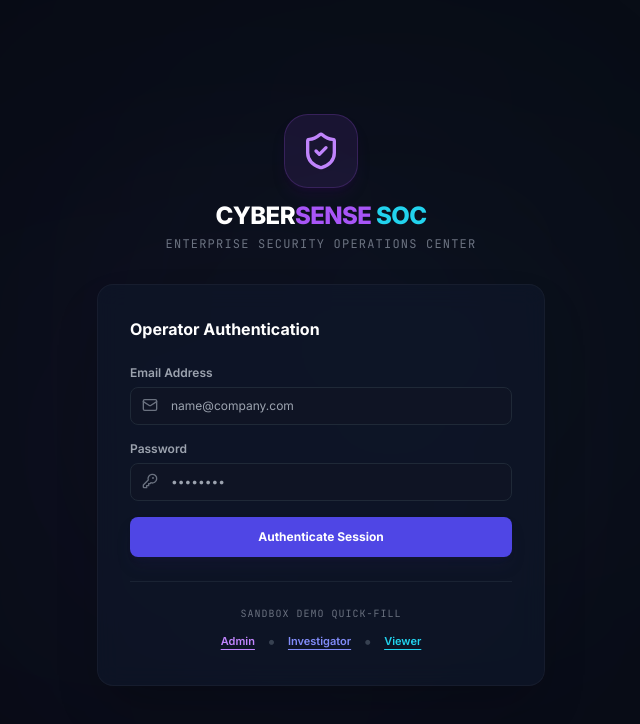
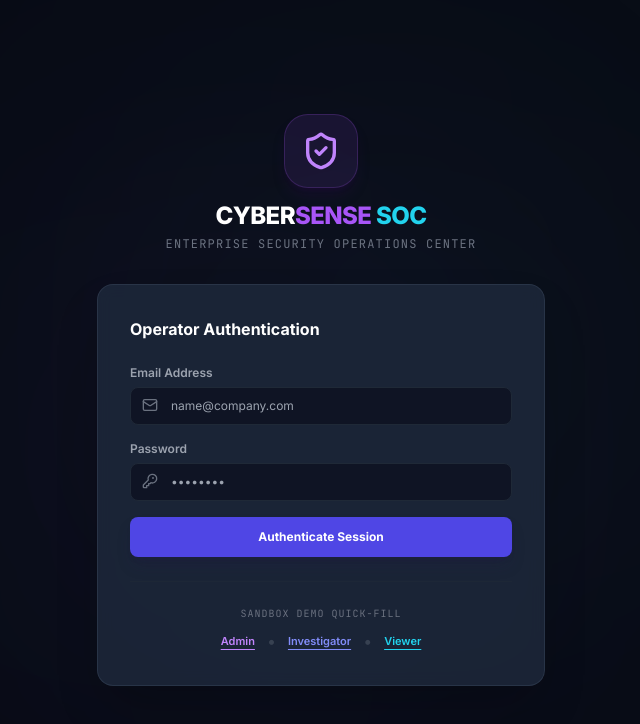
Before and after one commit to Amal0318/Finspark, a React (Vite) app in the folder frontend/: page /login in a window 1280 px wide. Shown: the top 724 px of the page, without its empty margins (319-959 px from the left). Built offline with nearby package versions, Linux system fonts and the light colour scheme.

Commit message:
Styling update: adjust layouts to use slate-900 (#0F172A) body background and blend sidebar container backgrounds

```diff
--- a/frontend/src/App.jsx
+++ b/frontend/src/App.jsx
@@ -16,7 +16,7 @@ const ProtectedRoute = ({ children }) => {
 
   if (loading) {
     return (
-      <div className="min-h-screen bg-[#090D16] flex items-center justify-center">
+      <div className="min-h-screen bg-[#0F172A] flex items-center justify-center">
         <div className="animate-spin rounded-full h-10 w-10 border-b-2 border-indigo-500"></div>
       </div>
     );
--- a/frontend/src/components/Navbar.jsx
+++ b/frontend/src/components/Navbar.jsx
@@ -18,7 +18,7 @@ const Navbar = ({ onRefresh, refreshing, notifications = [] }) => {
   };
 
   return (
-    <header className="h-16 border-b border-gray-850 bg-[#090D16]/95 backdrop-blur-md flex items-center justify-between px-6 z-20 shrink-0 select-none">
+    <header className="h-16 border-b border-slate-800/60 bg-[#0F172A]/95 backdrop-blur-md flex items-center justify-between px-6 z-20 shrink-0 select-none">
       {/* System Brand Header */}
       <div className="flex items-center space-x-2 text-[10px] font-mono text-gray-400">
         <ShieldCheck className="h-4 w-4 text-purple-500" />
--- a/frontend/src/components/Sidebar.jsx
+++ b/frontend/src/components/Sidebar.jsx
@@ -22,8 +22,8 @@ const Sidebar = () => {
   ];
 
   return (
-    <aside className="w-64 bg-[#070A14] border-r border-gray-800 flex flex-col h-full shrink-0 select-none">
-      <div className="h-16 flex items-center px-5 border-b border-gray-800 space-x-2">
+    <aside className="w-64 bg-[#0B0F19] border-r border-slate-800/60 flex flex-col h-full shrink-0 select-none">
+      <div className="h-16 flex items-center px-5 border-b border-slate-800/60 space-x-2">
         <ShieldCheck className="h-6 w-6 text-cyan-400 shrink-0" />
         <span className="font-extrabold text-[15px] tracking-wide text-white font-sans flex items-center gap-1.5 whitespace-nowrap">
           CYBER<span className="text-purple-500">SENSE</span> <span className="text-[9px] bg-purple-500/20 text-purple-400 border border-purple-500/30 px-1.5 py-0.5 rounded font-mono font-bold leading-none">SOC</span>
--- a/frontend/src/index.css
+++ b/frontend/src/index.css
@@ -4,18 +4,18 @@
 
 @layer base {
   body {
-    background-color: #090D16;
-    color: #F3F4F6;
+    background-color: #0F172A;
+    color: #F8FAFC;
     font-family: 'Inter', -apple-system, BlinkMacSystemFont, 'Segoe UI', Roboto, Oxygen, Ubuntu, Cantarell, sans-serif;
   }
 }
 
 /* Glassmorphism panel styles */
 .glass-panel {
-  background: rgba(15, 23, 42, 0.7);
-  backdrop-filter: blur(12px);
-  -webkit-backdrop-filter: blur(12px);
-  border: 1px solid rgba(255, 255, 255, 0.04);
+  background: rgba(30, 41, 59, 0.85);
+  backdrop-filter: blur(8px);
+  -webkit-backdrop-filter: blur(8px);
+  border: 1px solid rgba(71, 85, 105, 0.35);
 }
 
 .glass-panel-hover {
@@ -23,9 +23,9 @@
 }
 
 .glass-panel-hover:hover {
-  background: rgba(15, 23, 42, 0.85);
-  border-color: rgba(99, 102, 241, 0.25);
-  box-shadow: 0 10px 25px -5px rgba(0, 0, 0, 0.4);
+  background: rgba(30, 41, 59, 0.95);
+  border-color: rgba(99, 102, 241, 0.4);
+  box-shadow: 0 10px 25px -5px rgba(0, 0, 0, 0.5);
 }
 
 /* Custom dark scrollbars */
--- a/frontend/src/pages/Dashboard.jsx
+++ b/frontend/src/pages/Dashboard.jsx
@@ -43,7 +43,7 @@ const Dashboard = () => {
 
   if (isLoading) {
     return (
-      <div className="h-full flex items-center justify-center bg-[#090D16]">
+      <div className="h-full flex items-center justify-center bg-[#0F172A]">
         <div className="flex flex-col items-center space-y-4">
           <div className="animate-spin rounded-full h-12 w-12 border-t-2 border-b-2 border-indigo-500"></div>
           <p className="text-gray-400 text-xs font-mono tracking-widest animate-pulse">LOADING SECURE CONNECTION...</p>
--- a/frontend/src/pages/FraudAnalytics.jsx
+++ b/frontend/src/pages/FraudAnalytics.jsx
@@ -36,7 +36,7 @@ const FraudAnalytics = () => {
 
   if (isLoading) {
     return (
-      <div className="h-full flex items-center justify-center bg-[#090D16]">
+      <div className="h-full flex items-center justify-center bg-[#0F172A]">
         <div className="flex flex-col items-center space-y-4">
           <div className="animate-spin rounded-full h-12 w-12 border-t-2 border-b-2 border-indigo-500"></div>
           <p className="text-gray-400 text-sm font-mono tracking-widest animate-pulse">RETRIEVING PIPELINE METRICS...</p>
```
